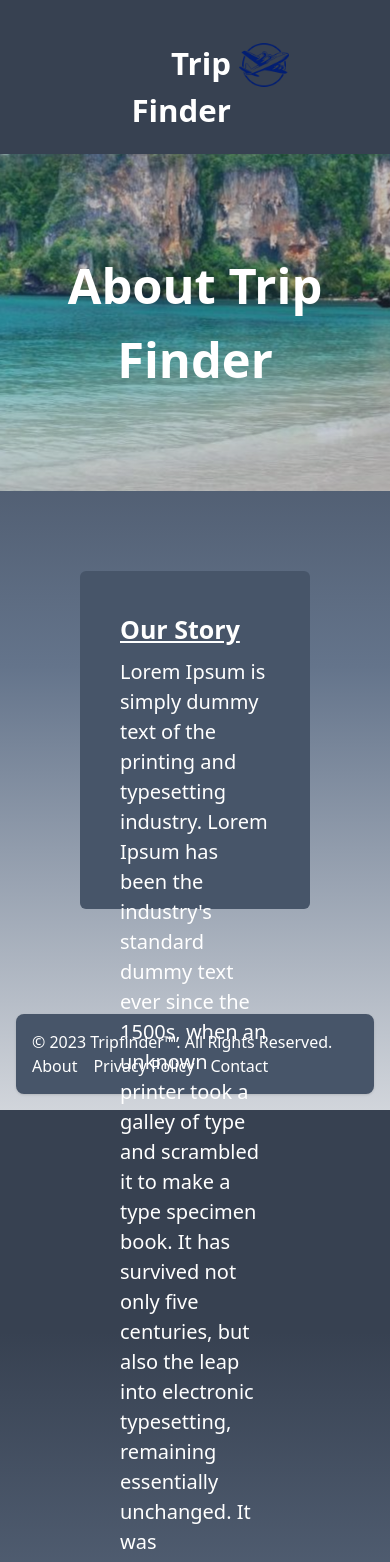
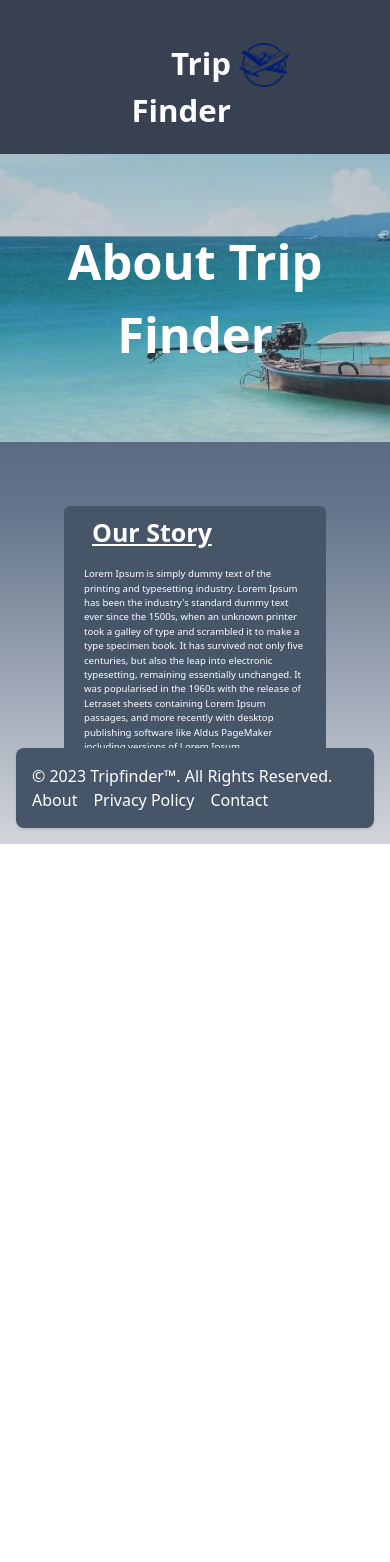
Before and after one commit to jjoeldaniel/lahacks, a SvelteKit app: page /about in a window 390 px wide. Shown: the top 1562 px of the page. After the commit the page ends 844 px from the top, so only its background shows below. Built offline with nearby package versions, Linux system fonts and the light colour scheme.

Commit message:
Updated Screen sizes
Might need to change later based on what we put in the about section

```diff
--- a/src/app.html
+++ b/src/app.html
@@ -6,7 +6,7 @@
     <meta name="viewport" content="width=device-width" />
     %sveltekit.head%
   </head>
-  <body data-sveltekit-preload-data="hover" class="bg-gradient-to-t from-gray-300 via-slate-500 to-gray-700 to-80%">
+  <body data-sveltekit-preload-data="hover" class=" overflow-auto w-screen h-screen bg-gradient-to-t from-gray-300 via-slate-500 to-gray-700 to-80%">
     <div style="display: contents">%sveltekit.body%</div>
     <script>
       import "app.css"
--- a/src/components/Footer.svelte
+++ b/src/components/Footer.svelte
@@ -2,8 +2,7 @@
   import "../app.css";
 </script>
 
-<footer class="bg-slate-600 rounded-lg shadow m-4 dark:bg-gray-800">
-  <div
+<footer class="bg-slate-600 rounded-lg shadow m-4 dark:bg-gray-800 absolute inset-x-0 bottom-0">  <div
     class="w-full mx-auto max-w-screen-xl p-4 md:flex md:items-center md:justify-between"
   >
     <span class="text-sm text-white sm:text-center dark:text-gray-400"
--- a/src/components/Navbar.svelte
+++ b/src/components/Navbar.svelte
@@ -3,8 +3,8 @@
   import "../app.css"
 </script>
 
-<div class="flex items-center pl-20 pt-10 text-right text-white">
-  <div class="grid grid-cols-2 gap-2 font-bold text-xl">
+<div class="flex items-center pl-20 pt-10 text-right text-white sm:justify-center">
+    <div class="grid grid-cols-2 gap-2 font-bold text-xl">
     <a href="/" class="col-span-1 button text-3xl">Trip Finder</a>
     <img class="col-start-2 bg-transparent" {src} width="50" alt="img" />
   </div>
--- a/src/components/Search.svelte
+++ b/src/components/Search.svelte
@@ -80,7 +80,7 @@
 <svelte:window on:keydown={navigateList} />
 
 <form
-  class="h-screen w-full overflow-hidden flex items-center justify-center"
+  class="absolute inset-0 w-full overflow-auto flex items-center justify-center"
   on:submit|preventDefault={() => handleSearch()}
 >
   <div class="relative w-3/4">
--- a/src/routes/(site)/about/+page.svelte
+++ b/src/routes/(site)/about/+page.svelte
@@ -4,9 +4,9 @@
 
 </script>
 
-<main class="h-screen items-center">
-    <div class="relative flex items-center justify-center h-2/5 mt-5">
-        <div class="absolute inset-0 bg-hero bg-bottom opacity-70"></div>
+<main class=" items-center">
+    <div class="relative h-72 flex items-center justify-center mt-5">
+        <div class="absolute inset-0 bg-hero bg-bottom sm:bg-left-bottom opacity-70"></div>
         <div class="relative">
             <h1 class="text-5xl text-center font-bold text-white">About Trip Finder</h1>
         </div>
@@ -14,9 +14,11 @@
 
 
 
-    <div class="m-20 h-2/5 items-center bg-slate-600 rounded-md">
-        <h1 class="text-white text-2xl text-left pl-10 pt-10 font-bold underline">Our Story</h1>
-        <p class="text-white text-xl text-left px-10 pt-2">
+    <div class="h-fit m-16 items-center bg-slate-600 rounded-md flex flex-col justify-center">
+        <div class="w-full flex items-start ml-10">
+            <h1 class="text-white text-2xl text-left p-2 font-bold underline">Our Story</h1>
+        </div>
+        <p class="text-white text-xl text-left p-5 pt-2 sm:text-xs md:text-base">
             Lorem Ipsum is simply dummy text of the printing and typesetting industry. Lorem Ipsum has been the industry's standard dummy text ever since the 1500s, when an unknown printer took a galley of type and scrambled it to make a type specimen book. It has survived not only five centuries, but also the leap into electronic typesetting, remaining essentially unchanged. It was popularised in the 1960s with the release of Letraset sheets containing Lorem Ipsum passages, and more recently with desktop publishing software like Aldus PageMaker including versions of Lorem Ipsum.
         </p>
     </div>
```
